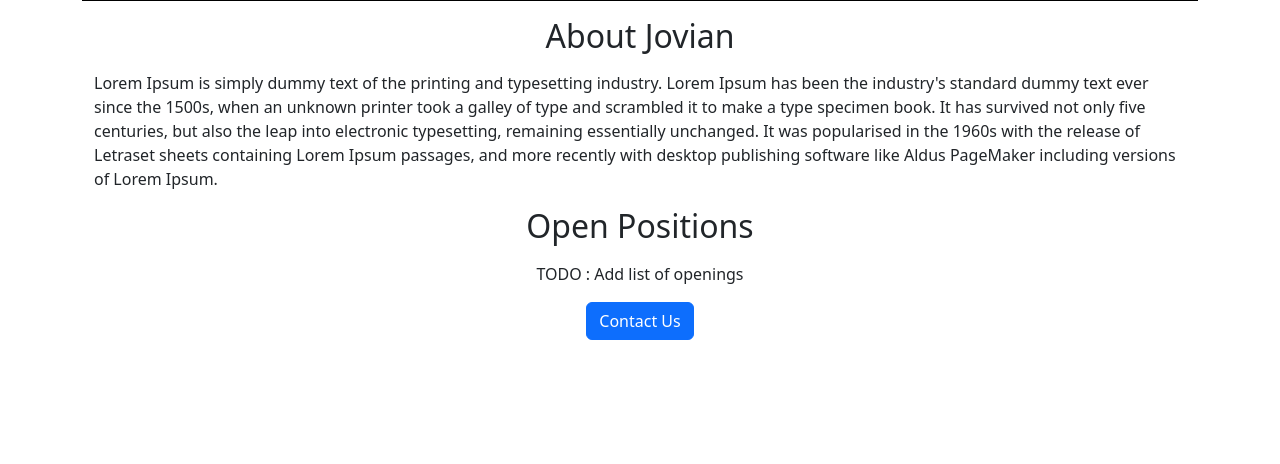
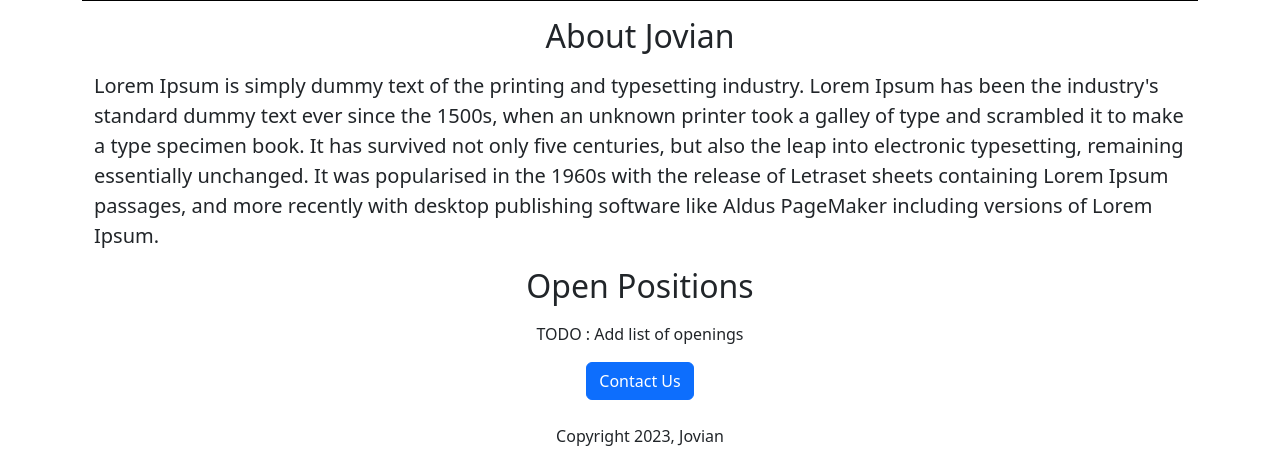
Before and after one commit to viraj28/jovian-careers-website-v2, a Flask app: page / in a window 1280 px wide. Shown: the part 439-903 px from the top of the page. Before the commit the page ends 779 px from the top, so only its background shows below. Run offline with Flask 3, Linux system fonts and the light colour scheme.

Commit message:
style tweaks

```diff
--- a/templates/home.html
+++ b/templates/home.html
@@ -20,12 +20,13 @@
   <h1 class='text-center my-3'>Jovian Careers</h1>
   <img id="banner" src='/static/banner.jpg' class= 'img-fluid'/>
   <h2 class="text-center my-3">About Jovian</h2>
-  <p class='container'>Lorem Ipsum is simply dummy text of the printing and typesetting industry. Lorem Ipsum has been the industry's standard dummy text ever since the 1500s, when an unknown printer took a galley of type and scrambled it to make a type specimen book. It has survived not only five centuries, but also the leap into electronic typesetting, remaining essentially unchanged. It was popularised in the 1960s with the release of Letraset sheets containing Lorem Ipsum passages, and more recently with desktop publishing software like Aldus PageMaker including versions of Lorem Ipsum.</p>
+  <p class='container lead'>Lorem Ipsum is simply dummy text of the printing and typesetting industry. Lorem Ipsum has been the industry's standard dummy text ever since the 1500s, when an unknown printer took a galley of type and scrambled it to make a type specimen book. It has survived not only five centuries, but also the leap into electronic typesetting, remaining essentially unchanged. It was popularised in the 1960s with the release of Letraset sheets containing Lorem Ipsum passages, and more recently with desktop publishing software like Aldus PageMaker including versions of Lorem Ipsum.</p>
 <h2 class='text-center my-3'>Open Positions</h2>
 <p class='text-center'>TODO : Add list of openings</p>
     <div class="text-center my-3">
 
   <button type="button" class='mx-auto btn btn-primary '>Contact Us</button>
+      <p class="mt-4">Copyright 2023, Jovian</p>
     </div>
   </div>
 </body>
```
